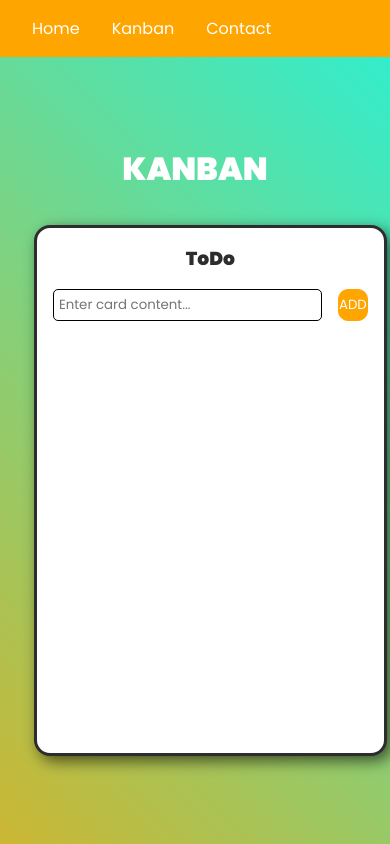
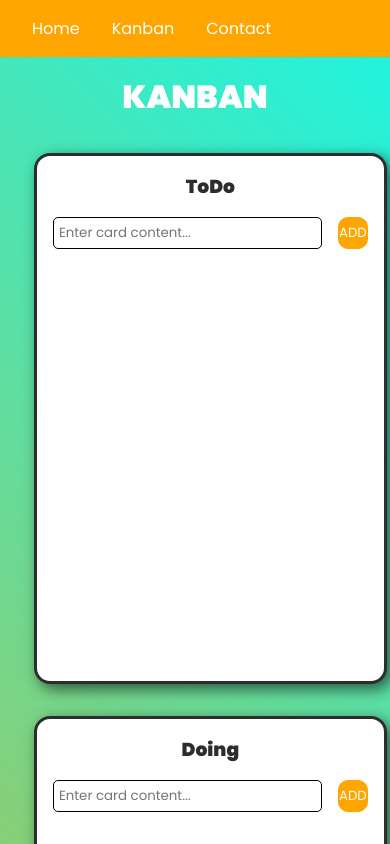
Before and after one commit to Fabianofski/Learning-Angular, an Angular app in the folder kanban/: page /kanban in a window 390 px wide. Shown: the top 844 px of the page. Built offline with nearby package versions, Linux system fonts and the light colour scheme.

Commit message:
Added Responsiveness to Kanban page

```diff
--- a/kanban/src/app/kanban/kanban.component.css
+++ b/kanban/src/app/kanban/kanban.component.css
@@ -24,6 +24,18 @@
   max-width: 150rem;
 }
 
+@media (max-width: 1200px) {
+  .list-container {
+    grid-template-columns: 1fr 1fr;
+  }
+}
+
+@media (max-width: 800px) {
+  .list-container {
+    grid-template-columns: 1fr;
+  }
+}
+
 .list-container > * {
   width: 100%;
 }
```
